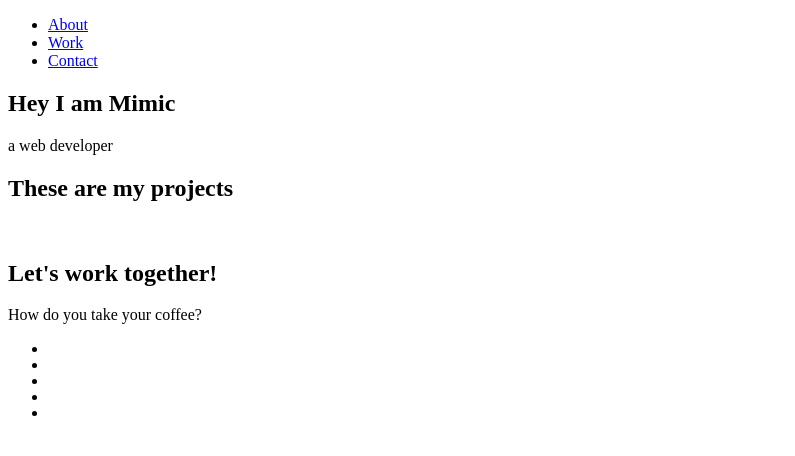
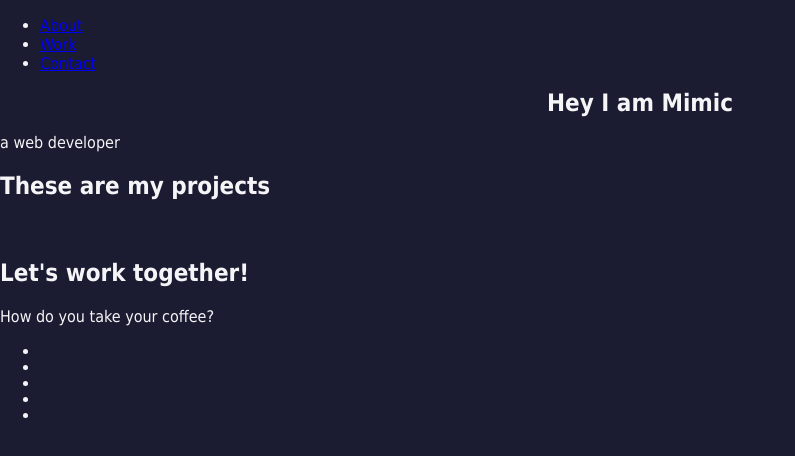
Before and after one commit to aadityan/freeCodeCamp, a plain HTML site: page newRespWebDesign/project-5/index.html in a window 1280 px wide. Shown: the whole page, without its empty margins (0-795 px from the left). Drawn offline with Linux system fonts and the light colour scheme; files that its build step writes are made by us from their sources.

Commit message:
adding stylesheets

```diff
--- a/newRespWebDesign/project-5/index.html
+++ b/newRespWebDesign/project-5/index.html
@@ -5,6 +5,8 @@
     <meta http-equiv="X-UA-Compatible" content="IE=edge">
     <meta name="viewport" content="width=device-width, initial-scale=1.0">
     <title>FCC - RWD - Project 5 - Personal Portfolio</title>
+    <link rel="stylesheet" href="./styles.css">
+    <link rel="stylesheet" href="https://use.fontawesome.com/releases/v5.8.1/css/all.css" integrity="sha384-50oBUHEmvpQ+1lW4y57PTFmhCaXp0ML5d60M1M7uH2+nqUivzIebhndOJK28anvf" crossorigin="anonymous">
 </head>
 <body>
     <header>
```
